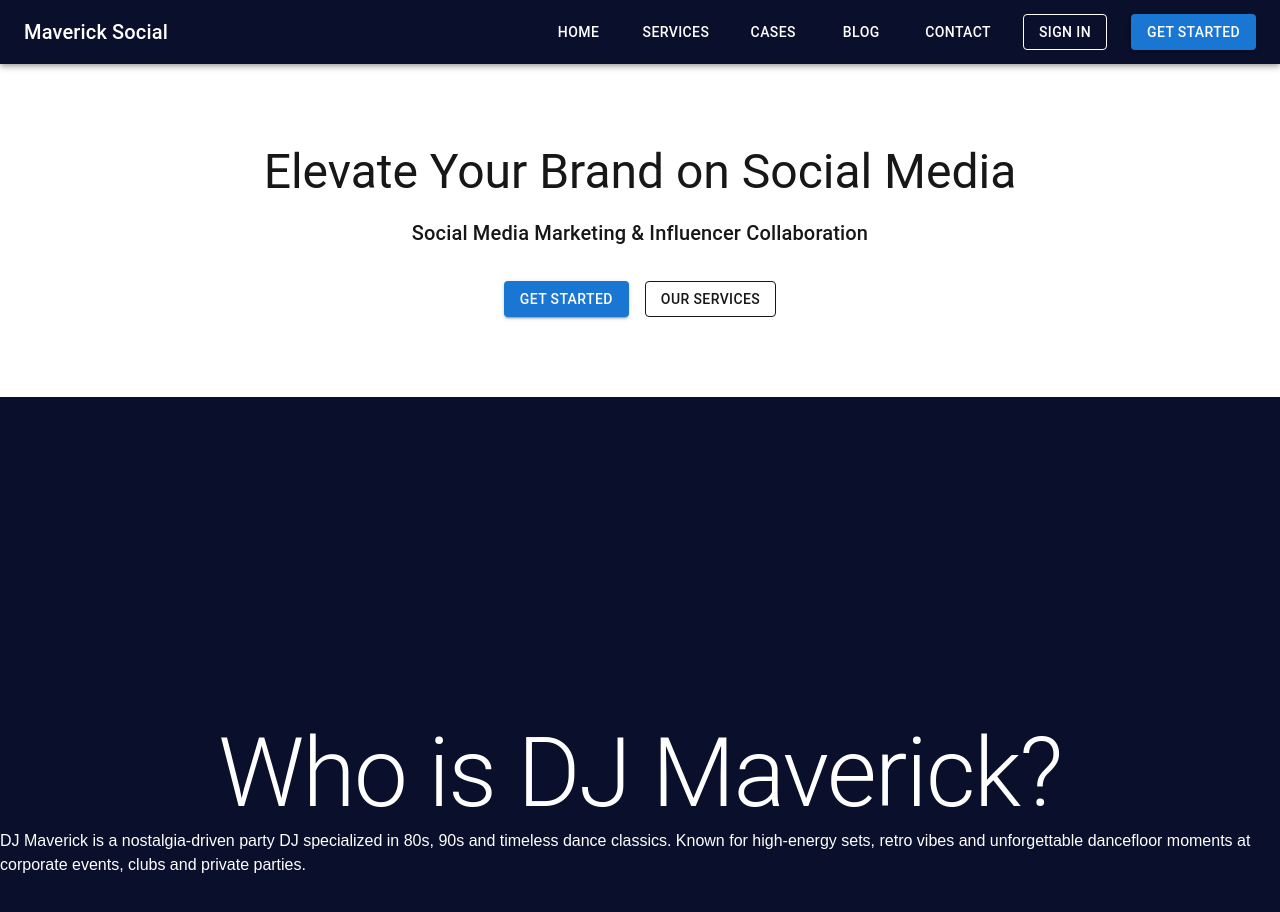
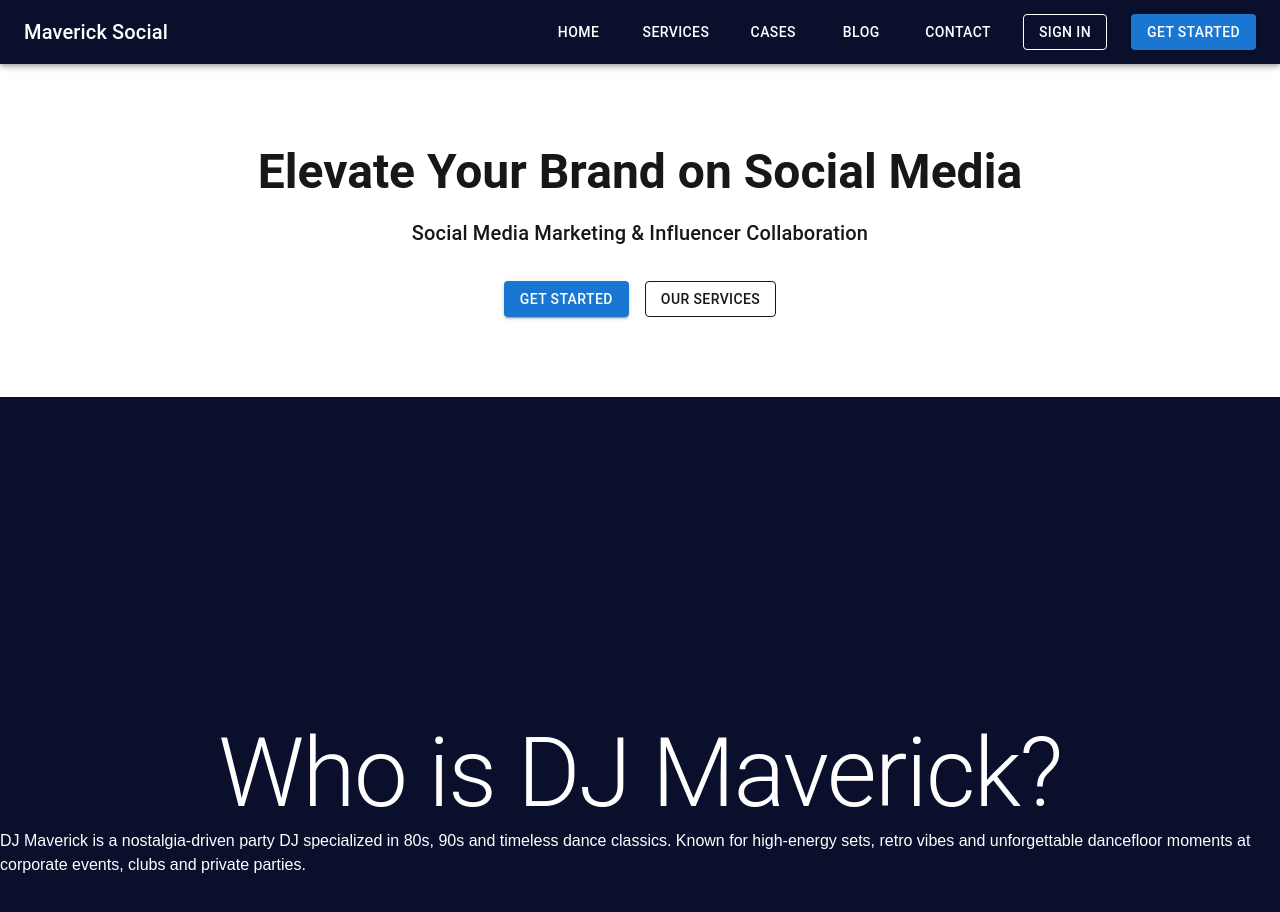
Before and after one commit to do4best/newirfanwebsite, a Next.js app: page / in a window 1280 px wide. Shown: the top 912 px of the page. Built offline with nearby package versions, Linux system fonts and the light colour scheme.

Commit message:
The error is fixed

```diff
--- a/src/components/hero.tsx
+++ b/src/components/hero.tsx
@@ -1,10 +1,11 @@
 import { Box, Button, Container } from "@mui/material";
 import { Typography } from "@mui/material";
 export default function Hero() {
+
     return (
         <Box sx={{ py: 10, textAlign: "center", bgcolor: "linear-gradient(180deg, #0a0f2c 0%, #1a237e 100%)" }}>
             <Container>
-                <Typography variant="h3" fontWeight={700} gutterBottom>
+                <Typography variant="h3" sx={{fontWeight:"700"}} gutterBottom>
                     Elevate Your Brand on Social Media
                 </Typography>
                 <Typography variant="h6" color="gray" gutterBottom>
```
